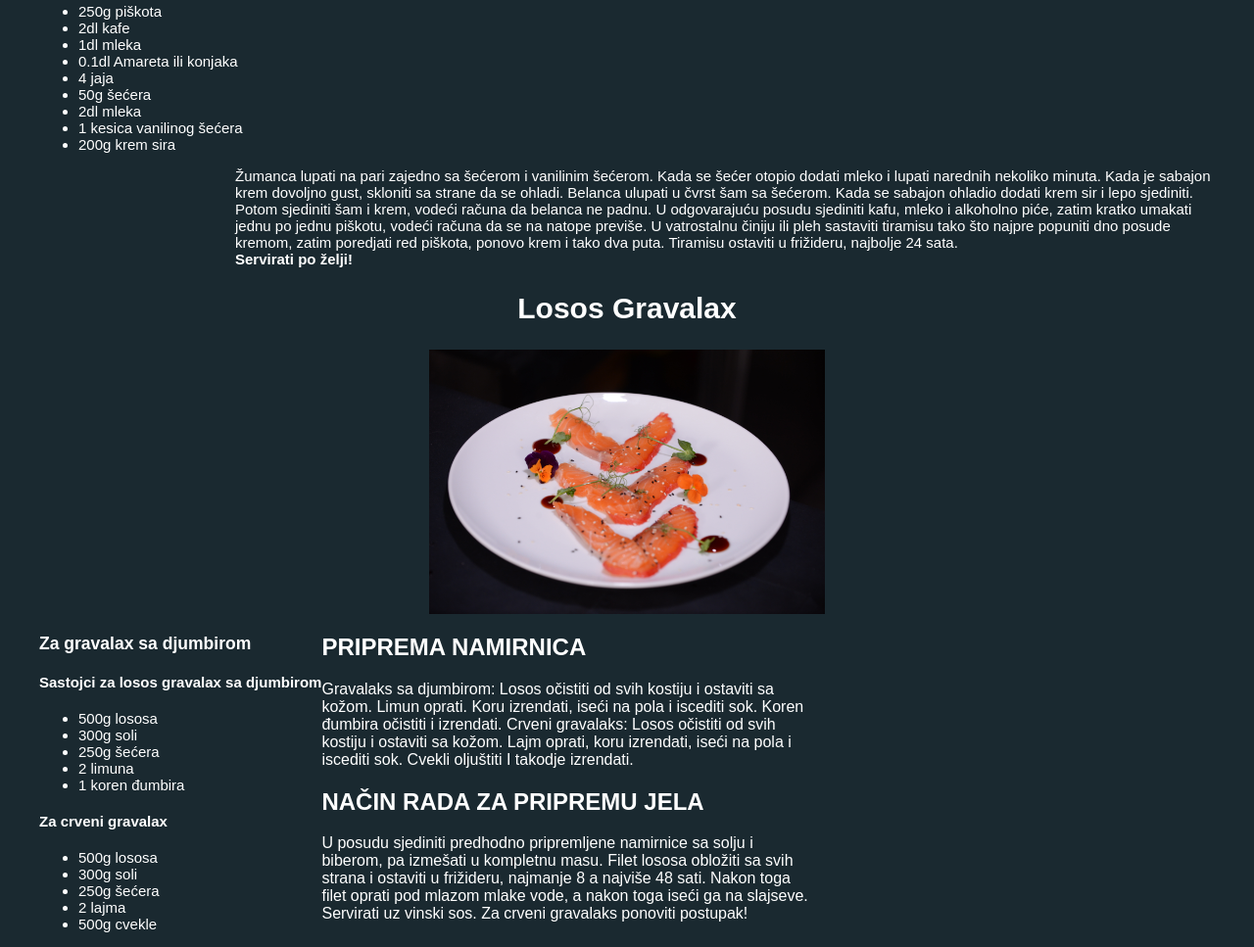
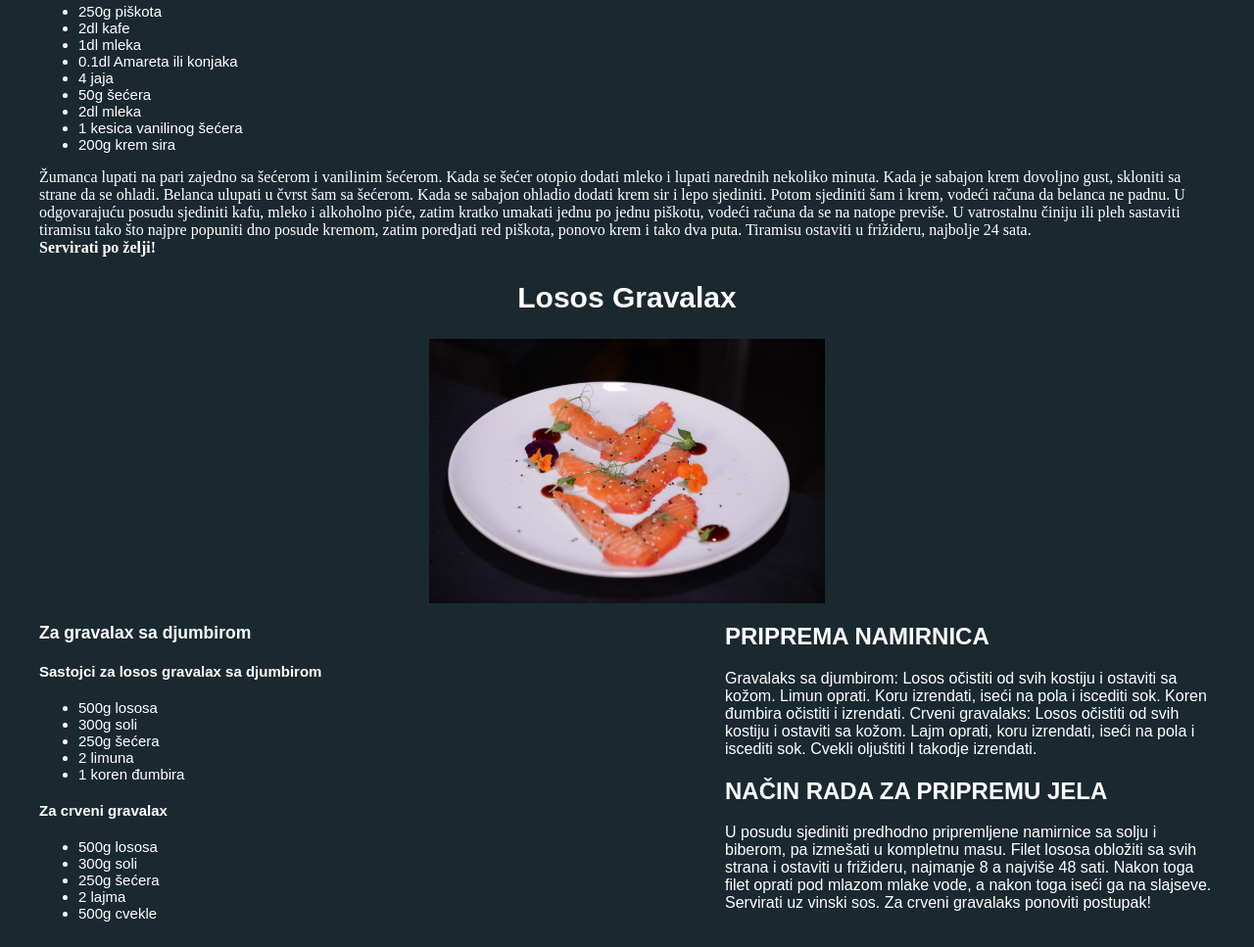
Before and after one commit to ugljesaGOD/webara, a plain HTML site: page index.html in a window 1280 px wide. Shown: the part 596-1563 px from the top of the page at 98% size. Drawn offline with Linux system fonts and the light colour scheme.

Commit message:
zadnja verzija 12/12

```diff
--- a/index.html
+++ b/index.html
@@ -7,8 +7,7 @@
 </head>
 <body>
     <h1>Knjiga <br>Recepata</h1>
-
-    <h2 class="naziv">TIRAMISU</h2>
+<div class="flex-container-2"> <h2 class="naziv">TIRAMISU</h2>
     <div class="tiramisu">
         <div class="slika"><img src="img/tiramisu.jpg" alt="tiramisu"><p id="tiramisutekst">Najukusniji italijanski specijalitet</p></div>
 				<h3 id="potrebnenamirnice">POREBNE NAMIRNICE</h3>
@@ -27,7 +26,7 @@
                 <li>200g krem sira</li>
             </ul>
         </div>
-        <div class="priprema">
+        <div class="priprema-tiramisu">
             <p>
             Žumanca lupati na pari zajedno sa šećerom i vanilinim šećerom. Kada se šećer otopio dodati mleko i lupati narednih nekoliko minuta. Kada je sabajon krem dovoljno gust, skloniti sa strane da se ohladi.
 Belanca ulupati u čvrst šam sa šećerom. Kada se sabajon ohladio dodati krem sir i lepo sjediniti. Potom sjediniti šam i krem, vodeći računa da belanca ne padnu. U odgovarajuću posudu sjediniti kafu, mleko i alkoholno piće, zatim kratko umakati jednu po jednu piškotu, vodeći računa da se na natope previše. U vatrostalnu činiju ili pleh sastaviti tiramisu tako što najpre popuniti dno posude kremom, zatim poredjati red piškota, ponovo krem i tako dva puta.
@@ -37,7 +36,8 @@
         </div>
 		</div>
 		</div>
-    </div>
+    </div></div>
+
 	<div class="container-losos">
 		<h2 class="naziv">Losos Gravalax</h1>
 	</div>
--- a/style.css
+++ b/style.css
@@ -66,3 +66,8 @@
 	height: 270px;
 	width: auto;
 }
+
+.flex-container {
+    display: flex;
+    justify-content: space-between;
+}
```
Also changed, not shown: img/gravlax.jpg (deleted), 2 other files.
